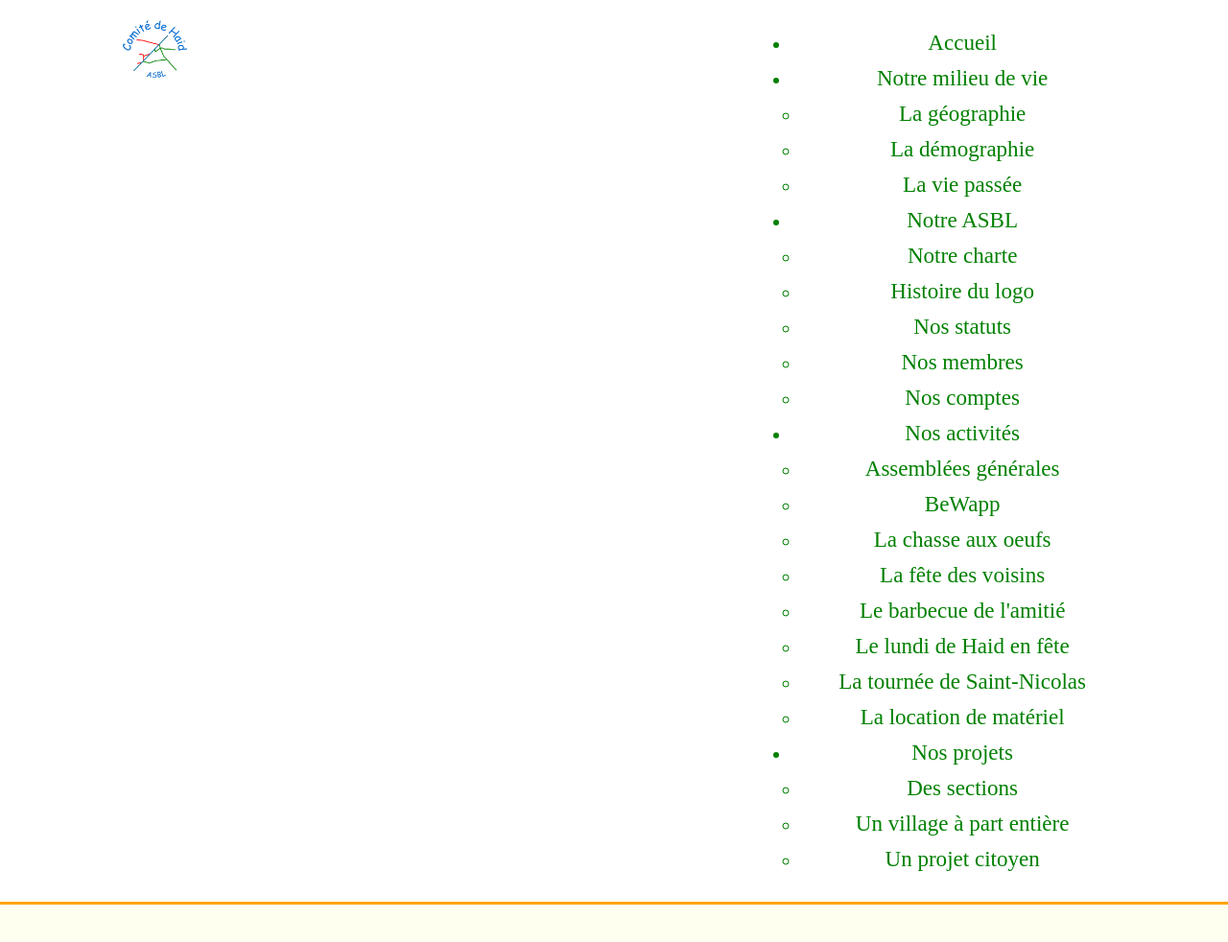
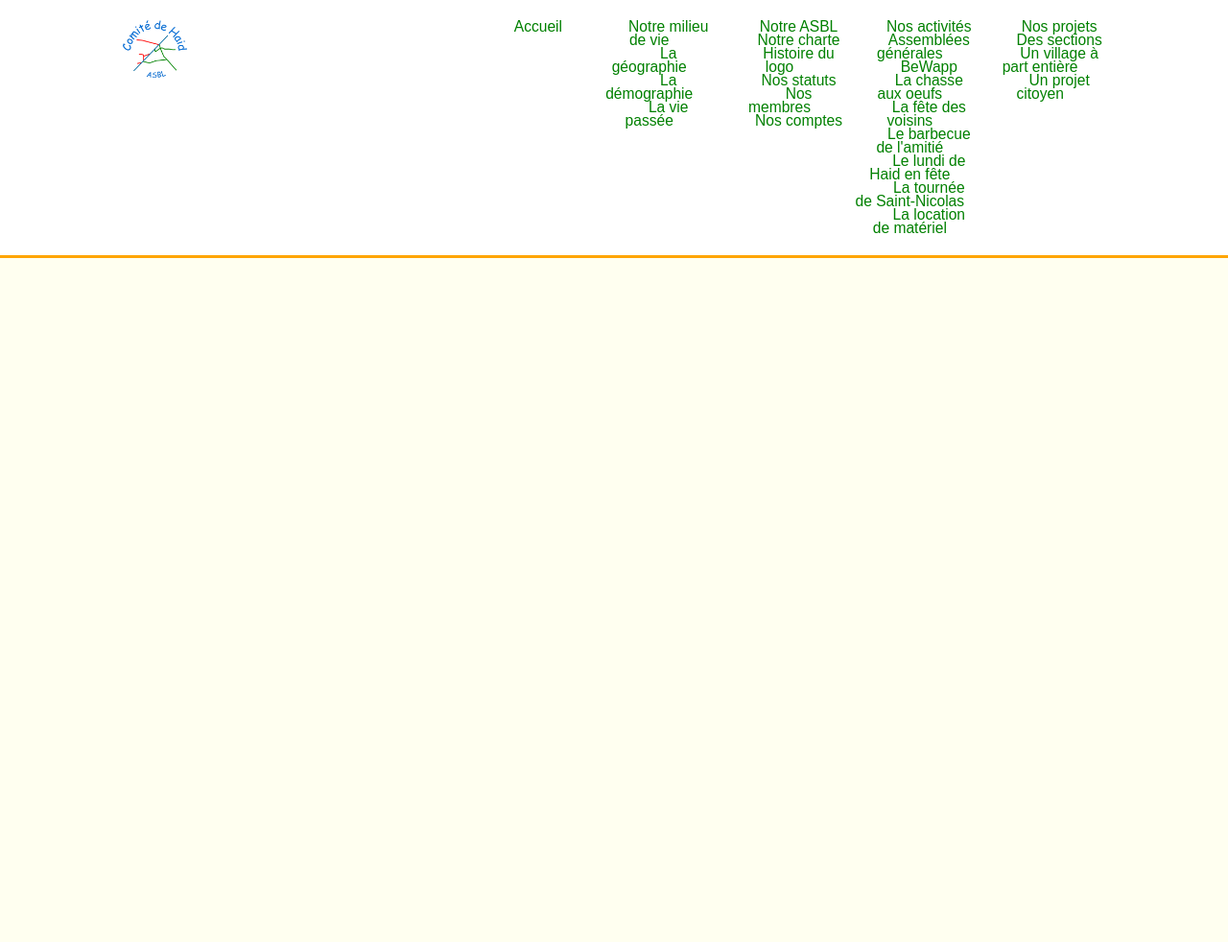
Before and after one commit to comithaid/Haid.be, a PHP site: page /test.html in a window 1280 px wide. Shown: the top 982 px of the page at 96% size. Run offline with PHP 8.4, Linux system fonts and the light colour scheme.

Commit message:
Update stylebis.css

```diff
--- a/stylebis.css
+++ b/stylebis.css
@@ -32,6 +32,16 @@
 #logocle {
 	/*max-height: 10px;*/
 }
+.navbar li {
+  height: auto;
+  width: 135.8px;
+  float: left;
+  text-align: center;
+  list-style: none;
+  font: normal bold 13px/1em Arial, Verdana, Helvetica;
+  padding: 0;
+  margin: 0;
+ }
 .navbar a {
     	font-size: 1.2em;
     	color: green;
```
